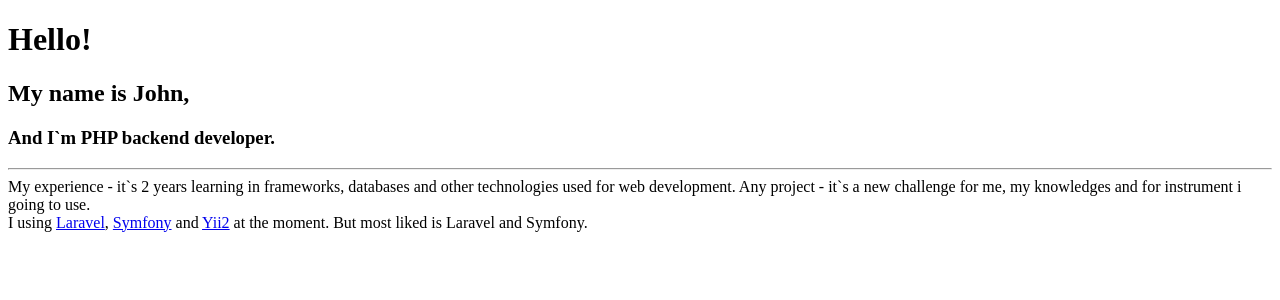
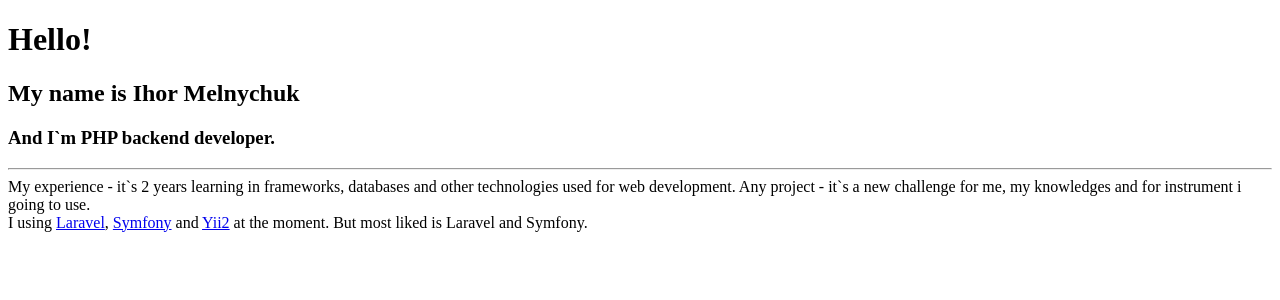
Before and after one commit to egretos/blog, a Symfony app: template templates/index.html.twig in a window 1280 px wide. Shown: the part 132-432 px from the top of the page. Run offline with Twig, Linux system fonts and the light colour scheme; the template is opened without the code that fills it, so the values that code supplies are empty; some libraries are stand-ins or nearby versions.

Commit message:
little design

```diff
--- a/templates/index.html.twig
+++ b/templates/index.html.twig
@@ -8,7 +8,7 @@
 {% block content %}
     <div class="title">
         <h1>Hello!</h1>
-        <h2>My name is John,</h2>
+        <h2>My name is Ihor Melnychuk</h2>
         <h3>And I`m PHP backend developer.</h3>
         <hr>
 
```
